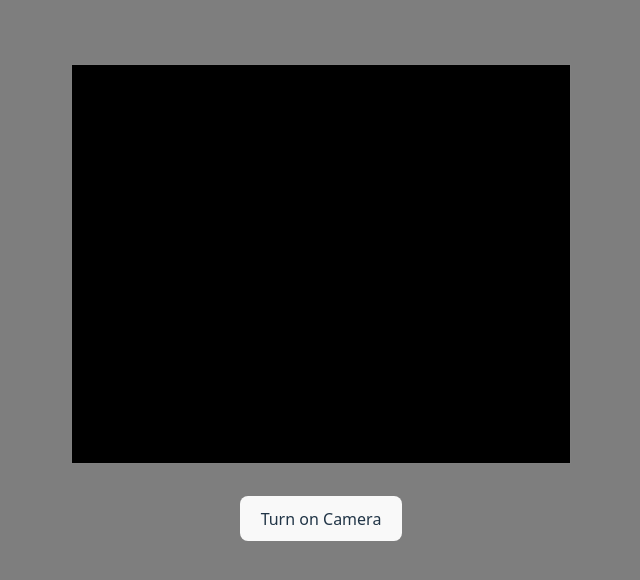
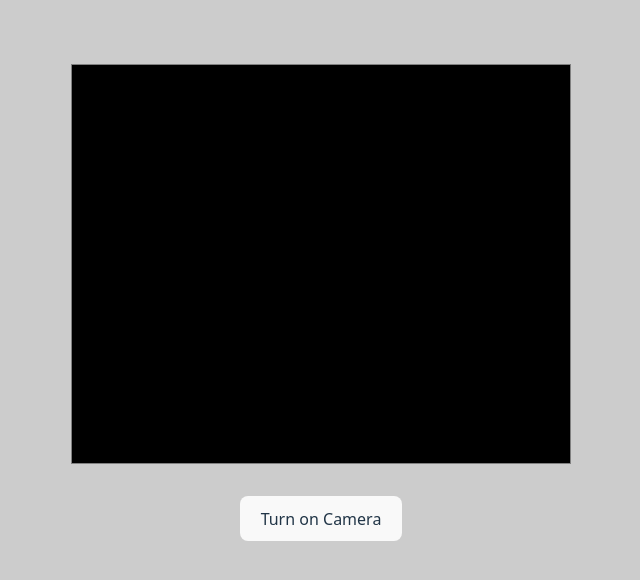
Before and after one commit to LetMeDream/FaceAPI, a React (Vite) app: page / in a window 1280 px wide. Shown: the top 580 px of the page, without its empty margins (319-959 px from the left). Built offline with nearby package versions, Linux system fonts and the light colour scheme.

Commit message:
change in styles

```diff
--- a/src/index.css
+++ b/src/index.css
@@ -56,7 +56,7 @@ button:focus-visible {
 @media (prefers-color-scheme: light) {
   :root {
     color: #213547;
-    background-color: #7e7e7e;
+    background-color: #cccccc;
   }
   a:hover {
     color: #747bff;
```
